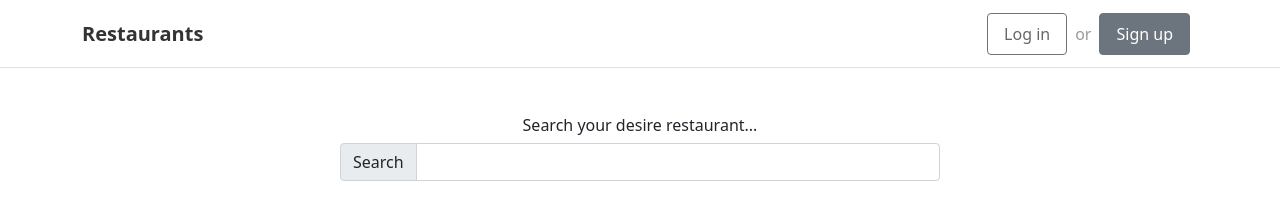
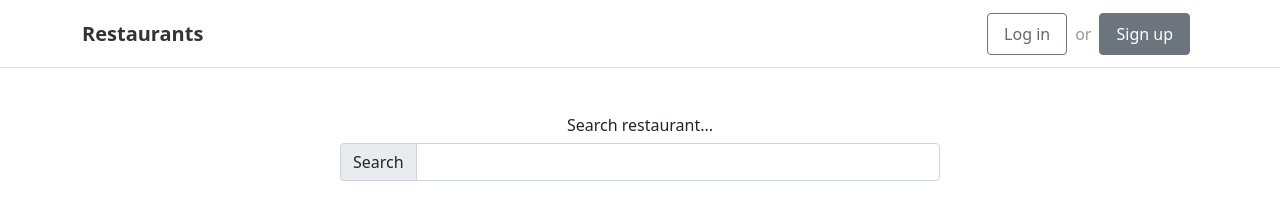
Before and after one commit to christopher4040/restaurants-app, a Next.js app: page / in a window 1280 px wide. Shown: the top 206 px of the page. Built offline with nearby package versions, Linux system fonts and the light colour scheme; no server answers.

Commit message:
Redeploy

```diff
--- a/pages/index.js
+++ b/pages/index.js
@@ -21,7 +21,7 @@ function Home() {
   return (
     <ApolloProvider client={client}>
       <div className="search my-5">
-        <h6 className="text-center">Search your desire restaurant...</h6>
+        <h6 className="text-center">Search restaurant...</h6>
         <InputGroup className="mx-auto" style={{ maxWidth: "600px" }}>
           <InputGroupText addontype="append"> Search </InputGroupText>
           <Input
```
Also changed, not shown: 6 other files (tests, documents, lock files or other folders).
